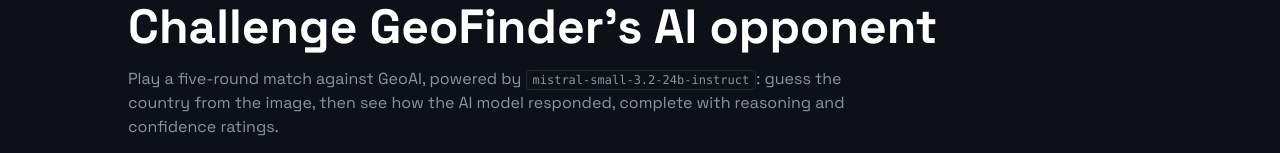
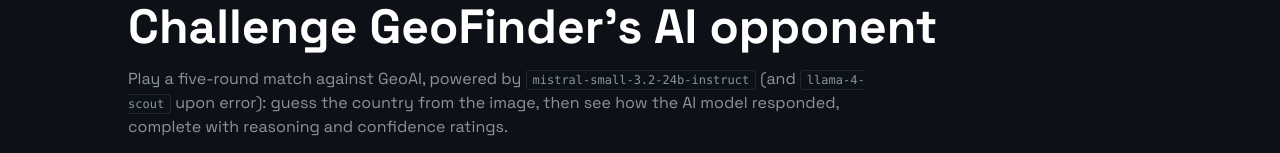
Before and after one commit to OOF2510/geoguess-web, a React (Vite) app: page /play/ai in a window 1280 px wide. Shown: the part 166-319 px from the top of the page. Built offline with nearby package versions, Linux system fonts and the light colour scheme; no server answers.

Commit message:
update to include fallback model

```diff
--- a/src/pages/AiDuel.jsx
+++ b/src/pages/AiDuel.jsx
@@ -184,7 +184,7 @@
           Challenge GeoFinder's AI opponent
         </h1>
         <p className="max-w-3xl text-sm sm:text-base leading-relaxed text-textSecondary">
-          Play a five-round match against GeoAI, powered by <code className="text-xs bg-background/60 px-1.5 py-0.5 rounded border border-white/10">mistral-small-3.2-24b-instruct</code>: guess the country from the image,
+          Play a five-round match against GeoAI, powered by <code className="text-xs bg-background/60 px-1.5 py-0.5 rounded border border-white/10">mistral-small-3.2-24b-instruct</code> (and <code className="text-xs bg-background/60 px-1.5 py-0.5 rounded border border-white/10">llama-4-scout</code> upon error): guess the country from the image,
           then see how the AI model responded, complete with reasoning and confidence ratings.
         </p>
         <div className="flex flex-wrap gap-3">
```
